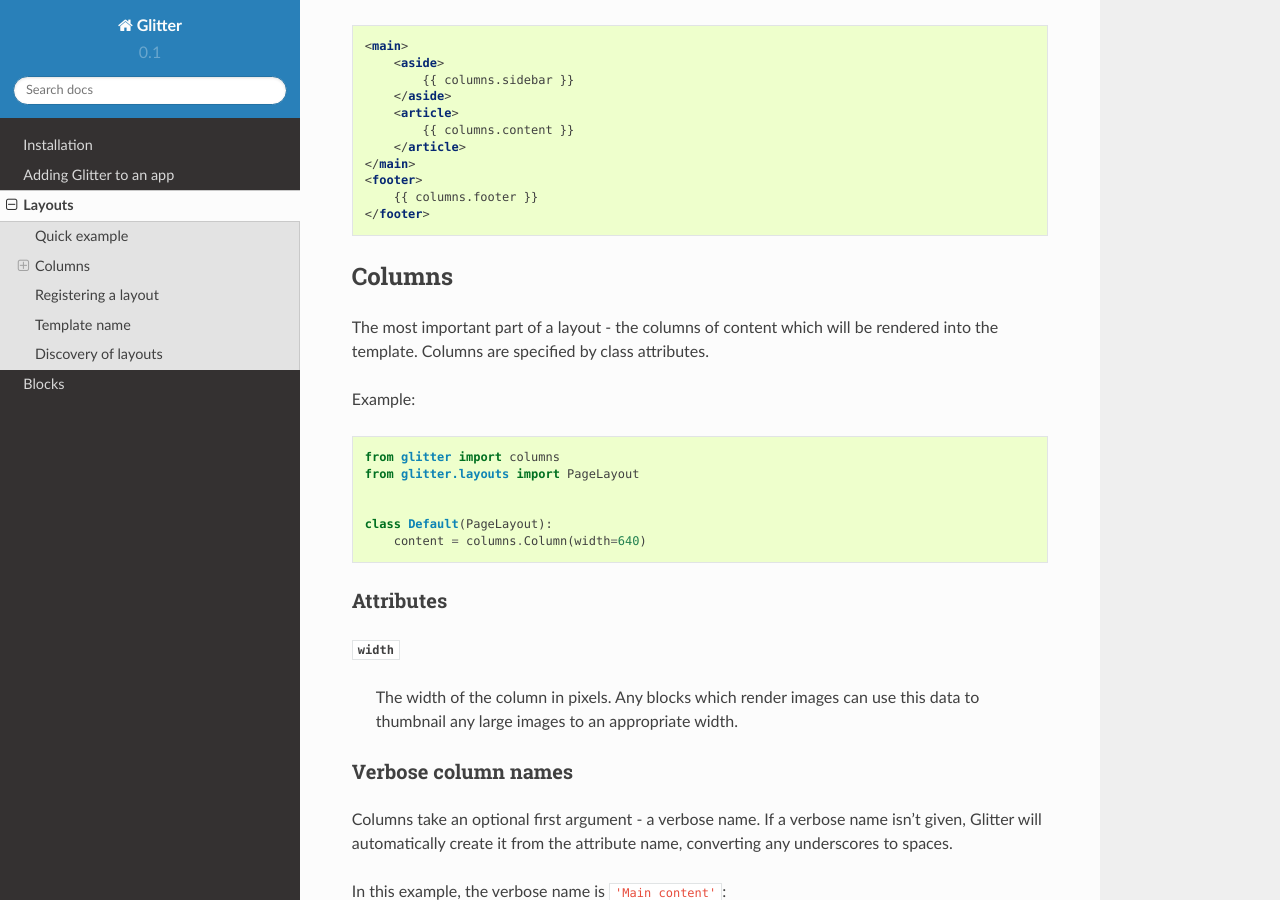
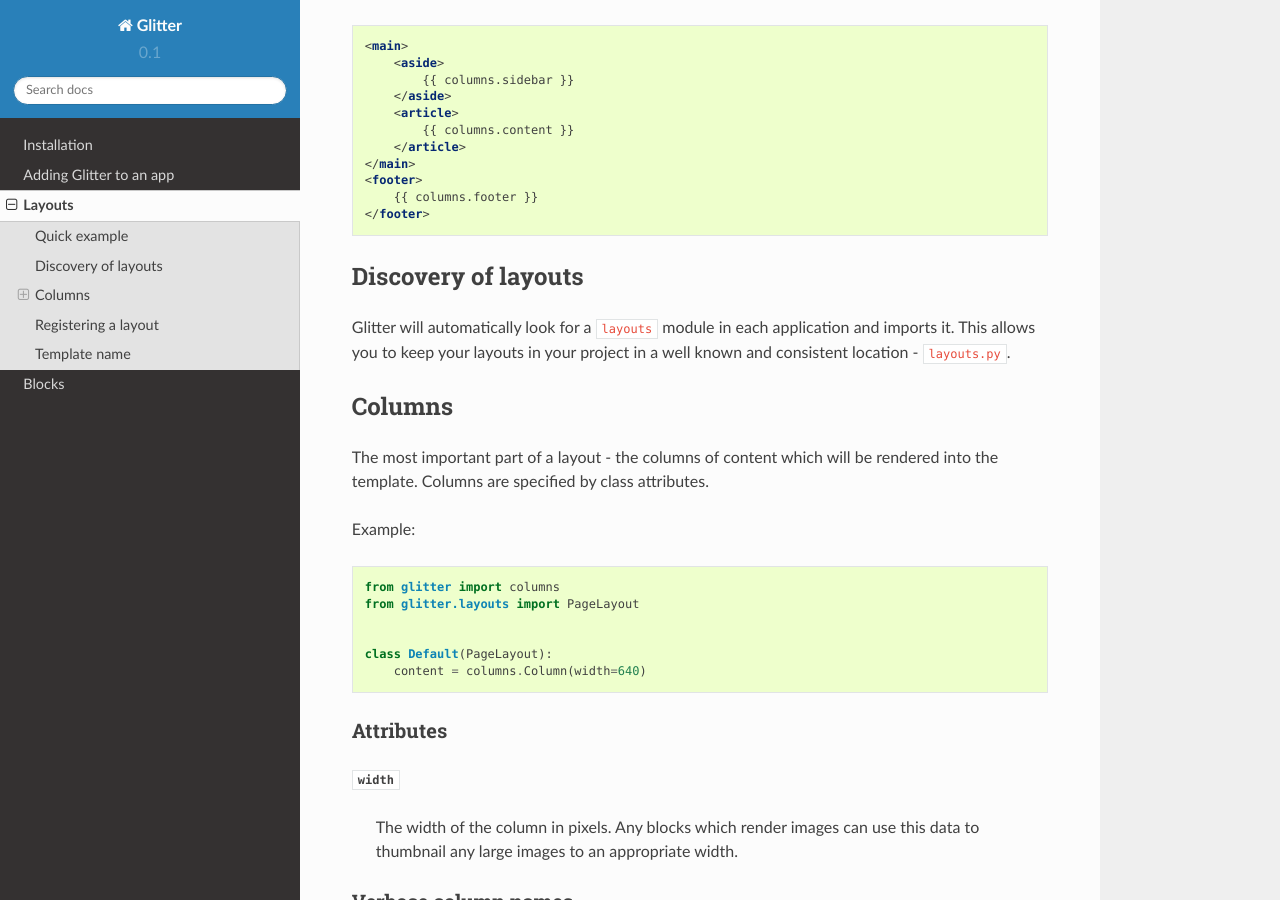
Before and after one commit to developersociety/django-glitter, a Sphinx documentation site: the page built from docs/source/layouts.rst, in a window 1280 px wide and 900 px high, scrolled down 586 px. Built offline with Sphinx 7.4.7 and the Read the Docs theme 2.0.0, drawn with Linux system fonts in a browser that asks for light colours; some of the changed text lies outside the part shown.

Commit message:
Move info on layout discovery further up the page

```diff
--- a/docs/source/layouts.rst
+++ b/docs/source/layouts.rst
@@ -40,6 +40,14 @@ Which works with the following template ``glitter/default.html``.
     <footer>
         {{ columns.footer }}
     </footer>
+
+
+Discovery of layouts
+====================
+
+Glitter will automatically look for a ``layouts`` module in each application
+and imports it. This allows you to keep your layouts in your project in a well
+known and consistent location - ``layouts.py``.
 
 
 Columns
```
Also changed, not shown: other parts of docs/source/layouts.rst (+0 -8 lines).
